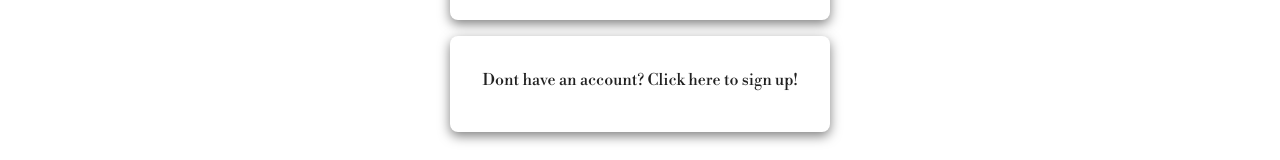
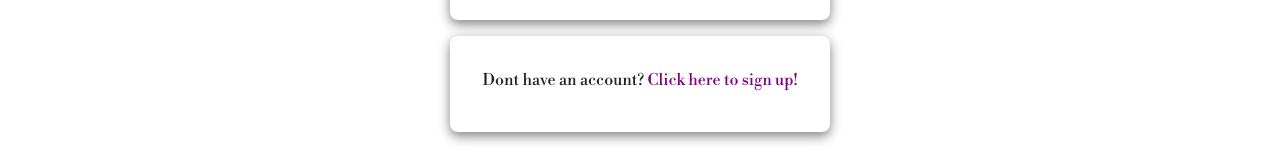
Before and after one commit to melxincognito/bp-design-next, a Next.js app: page /login in a window 1280 px wide. Shown: the part 610-770 px from the top of the page. Built offline with nearby package versions, Linux system fonts and the light colour scheme.

Commit message:
added sign up text decoration color

```diff
--- a/pages/login.js
+++ b/pages/login.js
@@ -24,8 +24,8 @@ function login() {
             <Typography>
               {" "}
               Dont have an account?{" "}
-              <Link href="/signup" color="purple">
-                Click here to sign up!
+              <Link href="/signup">
+                <a style={{ color: "purple" }}>Click here to sign up! </a>
               </Link>{" "}
             </Typography>{" "}
           </CardContent>
```
